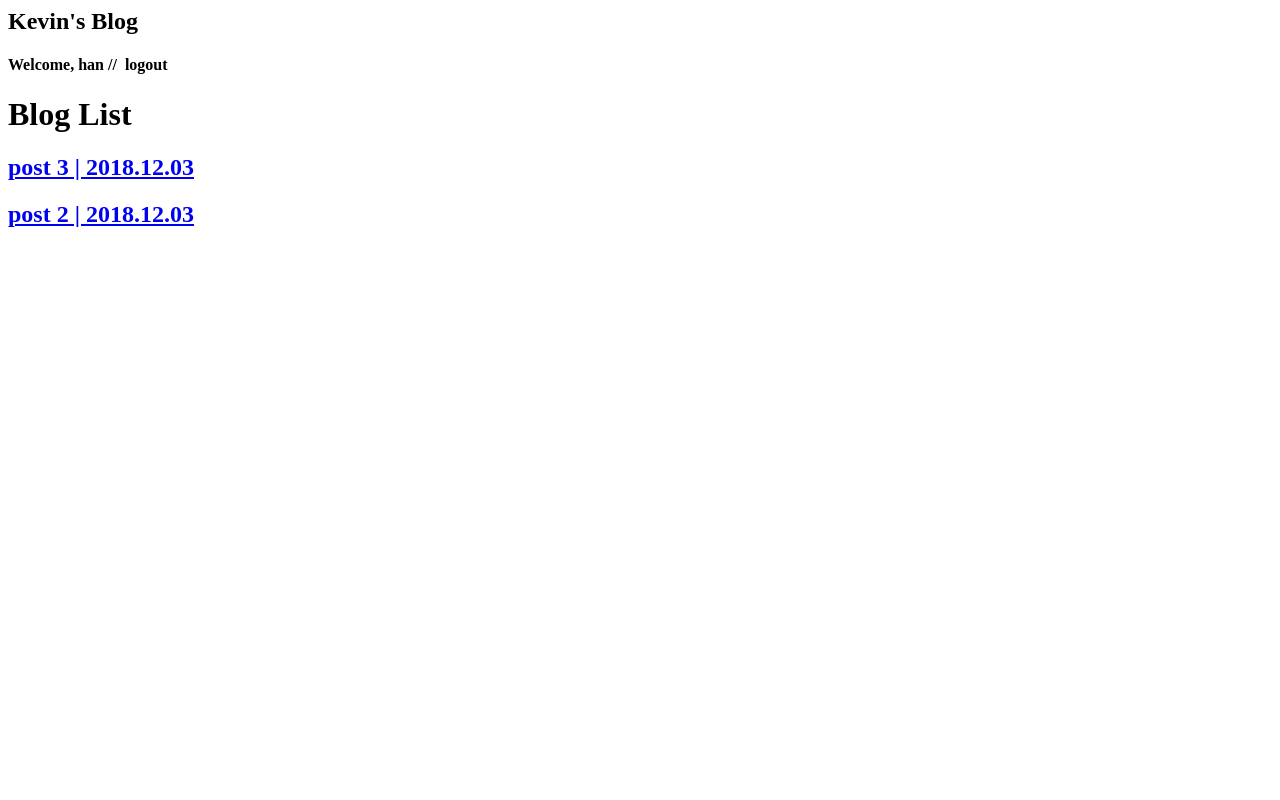
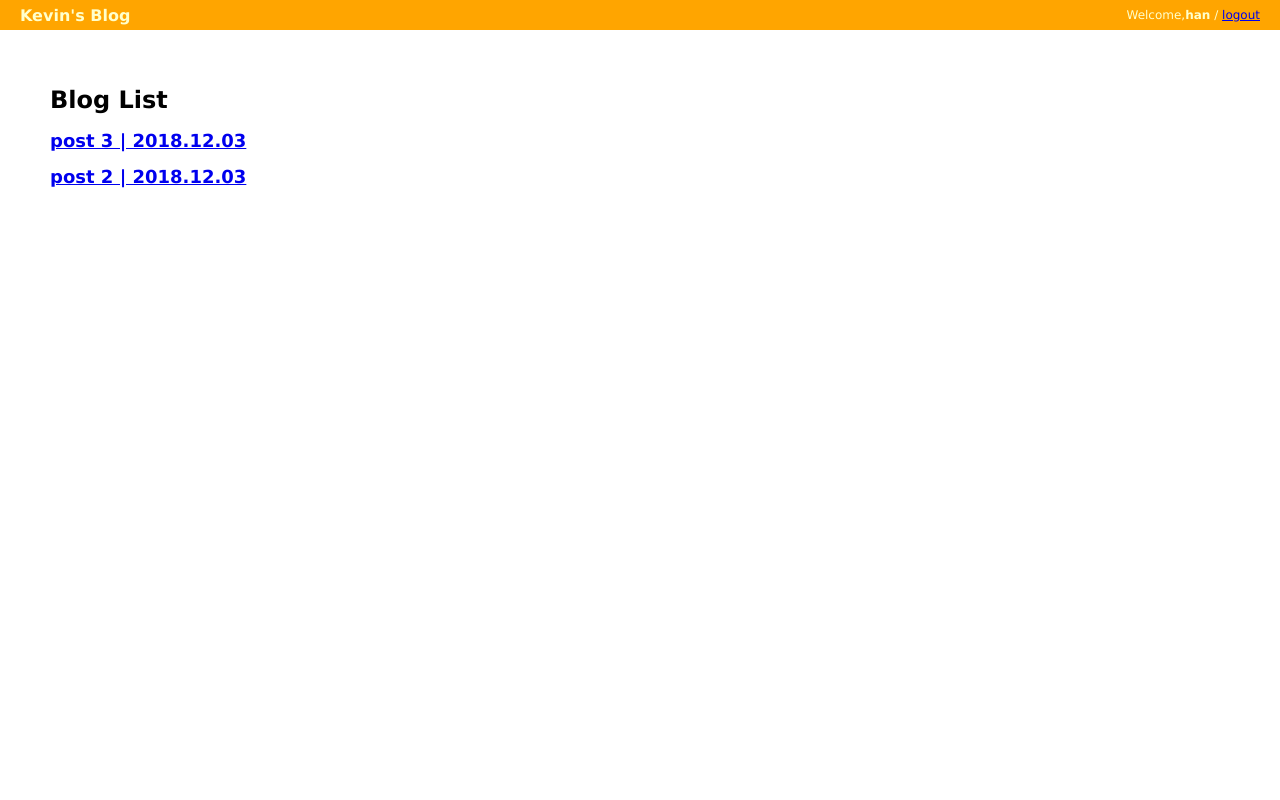
Before and after one commit to Yesung-Han/django_doc_project, a Django app: page /home/ in a window 1280 px wide. Run offline with Django 3.2, Linux system fonts and the light colour scheme; a user stored in the database is signed in; data comes from the database, SQL or seed files in the repository.

Commit message:
css 적용

```diff
--- a/myapp/templates/myapp/home.html
+++ b/myapp/templates/myapp/home.html
@@ -1,9 +1,7 @@
 {% extends 'myapp/homeBar.html' %}
 
-
-
 {% block content %}
-
+<div id="content">
     <h1>Blog List</h1>
 
     {% for post in posts %}
@@ -14,5 +12,5 @@
         </h2>
 
     {% endfor %}
-
+</div>
 {% endblock content%}
--- a/newSite/settings.py
+++ b/newSite/settings.py
@@ -121,6 +121,7 @@ USE_TZ = True
 # https://docs.djangoproject.com/en/2.1/howto/static-files/
 
 STATIC_URL = '/static/'
+STATICFILES_DIRS = [os.path.join(BASE_DIR,'static')]
 
 #default settings
 LOGIN_URL = '/accounts/login/'
--- /dev/null
+++ b/static/css/base.css
@@ -0,0 +1,40 @@
+body {
+    font-family: "Lucida Grande", Verdana, Arial, sans-serif;
+    font-size: 12px;
+}
+
+div#header {
+    position: absolute;
+    top: 0px;
+    left: 0px;
+    height: 30px;
+    width: 100%;
+    display: table;
+    background: orange;
+}
+
+div#content {
+    position:absolute;
+    top:70px;
+    left:50px;
+    right: 50px;
+}
+
+.maintitle {
+    display: table-cell;
+    vertical-align: middle;
+    padding-left: 20px;
+    color: #ffc;
+    font-weight: bold;
+    font-size: 16px;
+}
+
+.welcome {
+    display: table-cell;
+    vertical-align: middle;
+    text-align: right;
+    padding-right: 20px;
+    color: #ffc;
+    font-weight: normal;
+    font-size: 12px;
+}
--- a/templates/myapp/homeBar.html
+++ b/templates/myapp/homeBar.html
@@ -1,17 +1,14 @@
+{% load staticfiles %}
+<link rel="stylesheet" type="text/css" href="{% static "css/base.css" %}">
+
 <div id="header">
-    <h2 class="maintitle">
-        Kevin's Blog
-    </h2>
-
+    <h2 class="maintitle">Kevin's Blog</h2>
     {% if user.is_active %}
     <h4 class = "welcome">
-        Welcome,
-        <strong>{{ user.get_username }}</strong>
-        //
-        &nbsp;logout
+        Welcome,<strong>{{ user.get_username }}</strong> / <a href="1">logout</a>
     </h4>
     {% else %}
-        login
+    <h4 class = "welcome"> / <a href="1">login</a></h4>
     {% endif %}
 
 </div>
```
